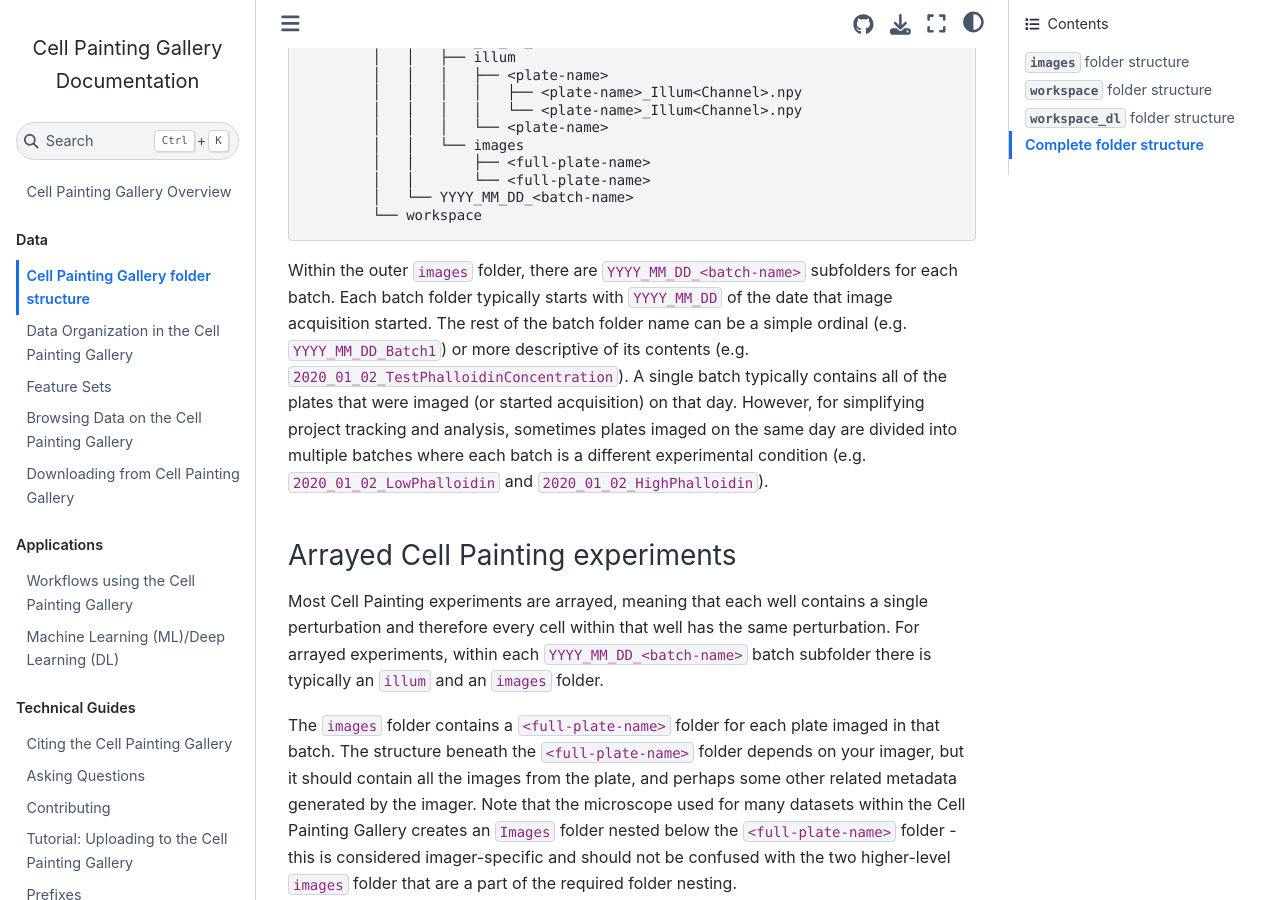
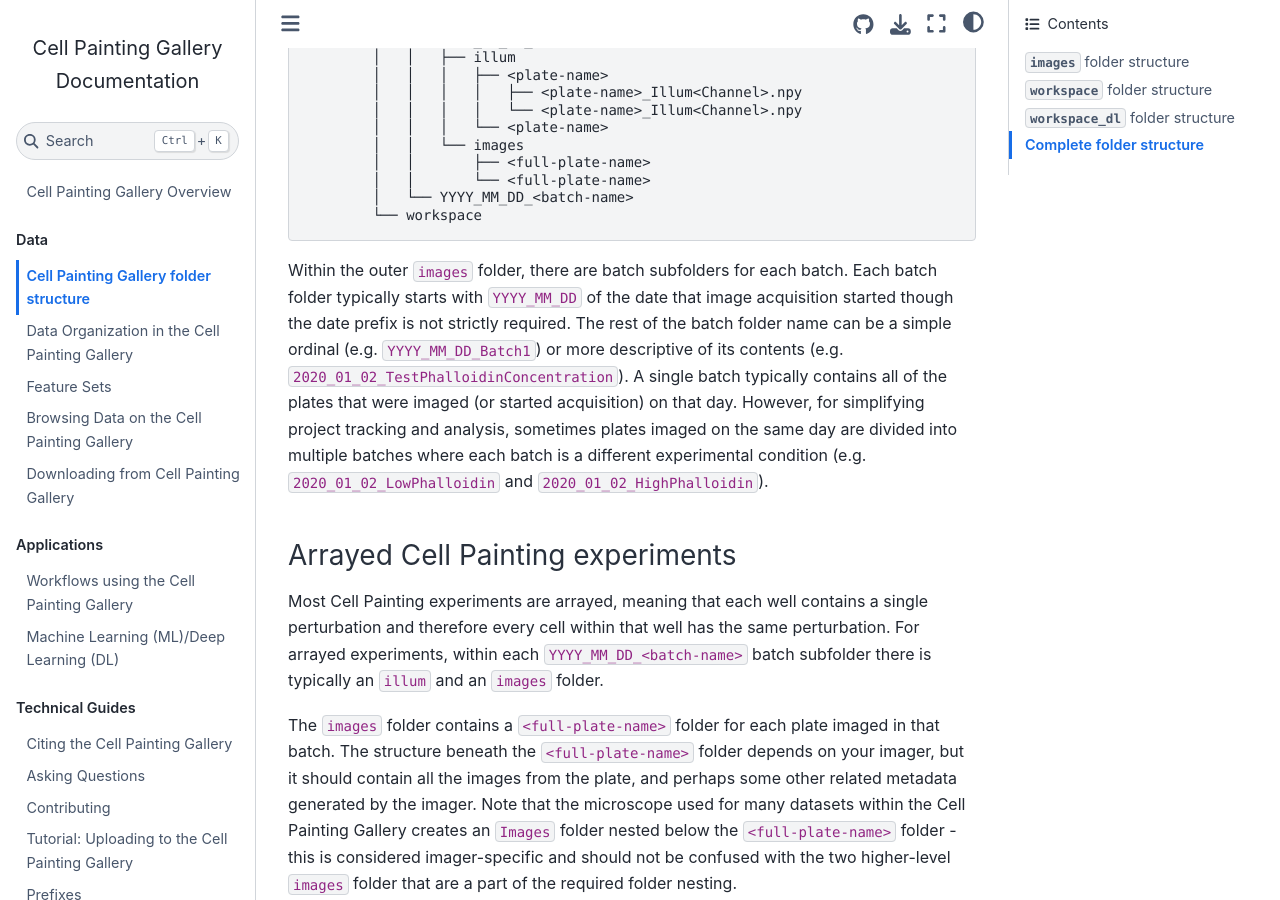
Before and after one commit to broadinstitute/cellpainting-gallery, a Jupyter Book: the page built from documentation/data_structure.md, in a window 1280 px wide and 900 px high, scrolled down 1006 px. Built offline with Jupyter Book 1.0.4 settings and Sphinx 7.4.7 and the Sphinx Book theme 1.1.4, drawn with Linux system fonts in a browser that asks for light colours; pages that are not in the unit, such as notebooks, are missing from menus.

Commit message:
clarify batch folder

````diff
--- a/documentation/data_structure.md
+++ b/documentation/data_structure.md
@@ -48,8 +48,8 @@ cellpainting-gallery/
         └── workspace
 ```
 
-Within the outer `images` folder, there are `YYYY_MM_DD_<batch-name>` subfolders for each batch.
-Each batch folder typically starts with `YYYY_MM_DD` of the date that image acquisition started.
+Within the outer `images` folder, there are batch subfolders for each batch.
+Each batch folder typically starts with `YYYY_MM_DD` of the date that image acquisition started though the date prefix is not strictly required.
 The rest of the batch folder name can be a simple ordinal (e.g. `YYYY_MM_DD_Batch1`) or more descriptive of its contents (e.g. `2020_01_02_TestPhalloidinConcentration`).
 A single batch typically contains all of the plates that were imaged (or started acquisition) on that day.
 However, for simplifying project tracking and analysis, sometimes plates imaged on the same day are divided into multiple batches where each batch is a different experimental condition (e.g. `2020_01_02_LowPhalloidin` and `2020_01_02_HighPhalloidin`).
````
